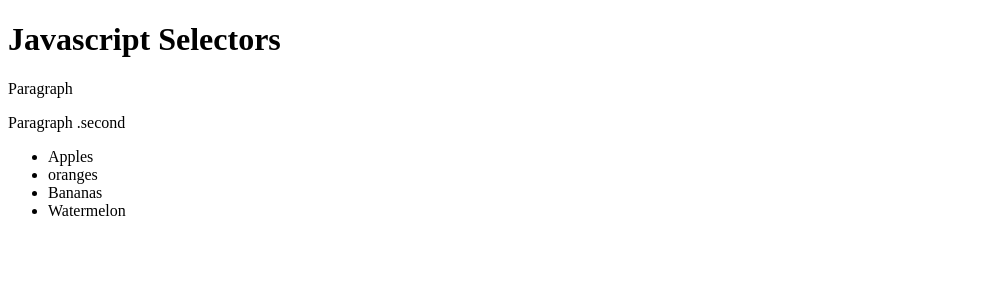
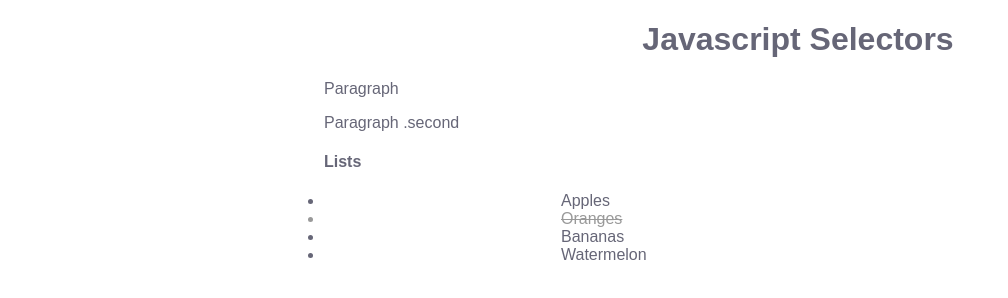
Before and after one commit to N-kelkay/JsIntegrated, a plain HTML site: page JsSelectors/index.html in a window 1280 px wide. Shown: the whole page, without its empty margins (0-1008 px from the left). Drawn offline with Linux system fonts and the light colour scheme.

Commit message:
added content to web

```diff
--- a/JsSelectors/index.html
+++ b/JsSelectors/index.html
@@ -3,22 +3,27 @@
     <head>
         <meta charset="UTF-8">
         <title>title</title>
+        <link rel="stylesheet" href="main.css">
+    </head>
 
-    </head>
-    <body>
-        <div class="class1">
-            <h1>Javascript Selectors</h1>
+    <body data-gclp-initialized="true" data-gistbox-initilized="true">
+        <header>
+            <h1 class="change">Javascript Selectors</h1>
+        </header>
+
+        <main>
             <p>Paragraph</p>
-            <p>Paragraph .second</p>
-        </div>
+            <p class="second">Paragraph .second</p>
+            <h4>Lists</h4>
 
-        <div class="class2">
-            <ul class="class3">
+            <ul>
                 <li>Apples</li>
-                <li class="class4">oranges</li>
+                <li class="done">Oranges</li>
                 <li>Bananas</li>
                 <li>Watermelon</li>
             </ul>
-        </div>
+        </main>
+        <form id="gclp-frame-form" target="gclp-frame" method="post" style="display: none;"></form>
+        <script src="main.js"></script>
     </body>
 </html>
--- a/JsSelectors/main.css
+++ b/JsSelectors/main.css
@@ -0,0 +1,30 @@
+.change {
+    font-family: Arial;
+    color: #667;
+    padding: 0px 0px 0px 25%;
+    text-align: center;
+
+}
+
+.done {
+    text-decoration: line-through;
+    color: #999;
+}
+
+p, h4{
+    font-family: Arial;
+    color: #667;
+    padding: 0px 0px 0px 25%;
+}
+
+ul{
+    font-family: Arial;
+    color: #667;
+    padding: 0px 0px 0px 25%;
+}
+
+li{
+    font-family: Arial;
+    color: #667;
+    padding: 0px 0px 0px 25%;
+}
```
